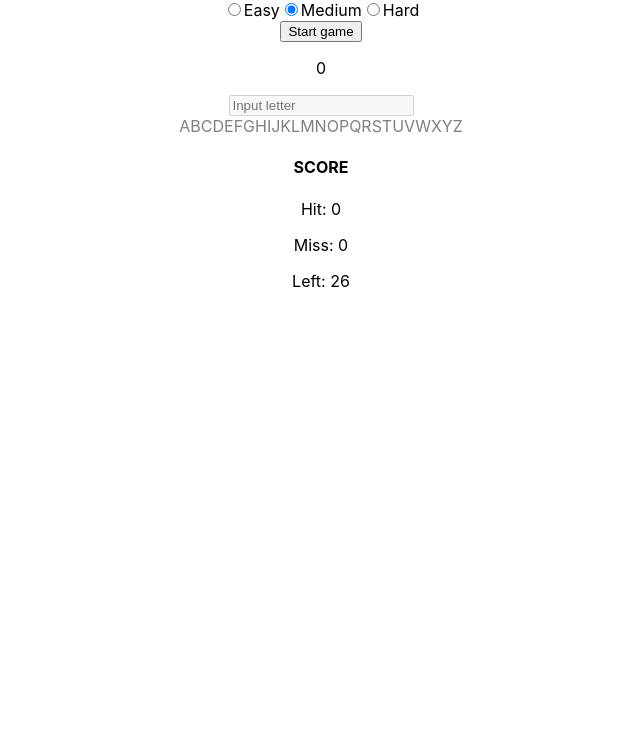
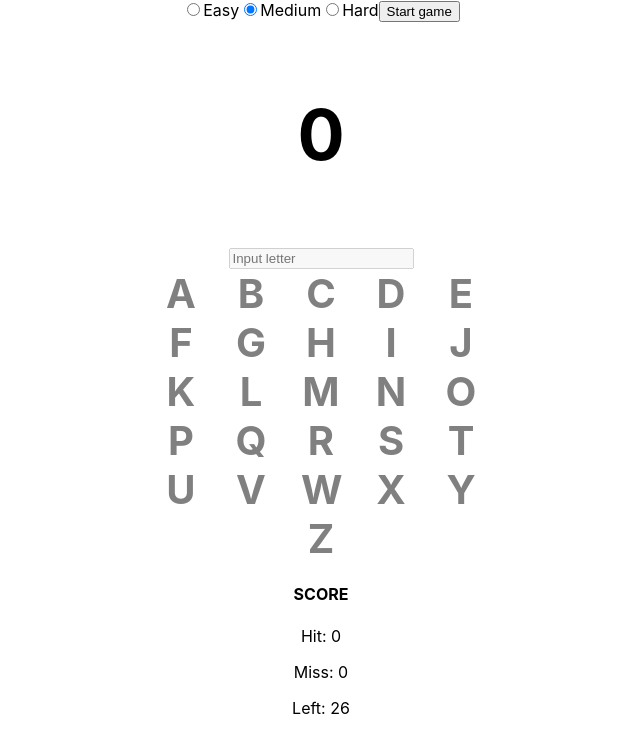
Before and after one commit to veljkovicm/alphabet-reflex-game, a React (Create React App) app: page / in a window 1280 px wide. Shown: the top 752 px of the page, without its empty margins (319-959 px from the left). Built offline with nearby package versions, Linux system fonts and the light colour scheme.

Commit message:
Refactor: Move components to separate folder

```diff
--- a/src/App.css
+++ b/src/App.css
@@ -1,3 +1,27 @@
 .App {
   text-align: center;
 }
+
+.current-letter {
+  font-size: 70px;
+  font-weight: bold;;
+}
+
+
+
+.letters-wrapper {
+  display: flex;
+  flex-wrap: wrap;
+  max-width: 400px;
+  justify-content: center;
+  align-items: center;
+  margin: 0 auto;
+}
+
+.letters-wrapper span {
+  display: block;
+  width: 40px;
+  padding: 0 15px;
+  font-size: 40px;
+  font-weight: bold;
+}
--- a/src/App.jsx
+++ b/src/App.jsx
@@ -1,8 +1,15 @@
 import { useState, useEffect } from 'react';
-import { colors } from './constants';
-
+import { difficultyOptions } from './constants';
+import {
+  Button,
+  Difficulty,
+  LetterBoard,
+  ScoreBoard,
+  Input,
+} from './components';
 
 import './App.css';
+
 
 const App = () => {
   const alphabet = String.fromCharCode(...Array(123).keys()).slice(97).split('');
@@ -41,7 +48,7 @@ const App = () => {
 
   const generateNumber = () => {
     if(myInterval === 0) {
-      setMyInterval(3000);
+      setMyInterval(difficultyOptions[difficulty].timeout);
     }
     setInputVal('');
 
@@ -113,36 +120,26 @@ const App = () => {
     });
   }
 
-  const lettersMarkup = (
-    letters.map((l) => (
-      <span key={l.position}  style={{ color: colors[l.status] }}>{l.letter.toUpperCase()}</span>
-    ))
-  );
-
   return (
     <div className="App">
-      <div>
-        <label><input type="radio" value="easy" checked={difficulty === 'easy'} onChange={() => setDifficulty('easy')} />Easy</label>
-        <label><input type="radio" value="medium" checked={difficulty === 'medium'} onChange={() => setDifficulty('medium')} />Medium</label>
-        <label><input type="radio" value="hard"  checked={difficulty === 'hard'} onChange={() => setDifficulty('hard')} />Hard</label>
-      </div>
-      <button type="button" onClick={!gameInProgress ? startGame : stopGame}>{!gameInProgress ? 'Start game' : 'Stop game'}</button>
-      <p>{current}</p>
-      <input
-        disabled={!gameInProgress}
-        type="text"
-        onChange={guessNumber}
-        value={inputVal}
-        maxLength="1"
-        placeholder="Input letter"
+      <Difficulty
+        difficulty={difficulty}
+        setDifficulty={setDifficulty}
+        gameInProgress={gameInProgress}
       />
-      <div className="letters-wrapper">{lettersMarkup}</div>
-      <div>
-        <h4>SCORE</h4>
-        <p>{`Hit: ${score.hit}`}</p>
-        <p>{`Miss: ${score.miss}`}</p>
-        <p>{`Left: ${score.left}`}</p>
-      </div>
+      <Button
+        gameInProgress={gameInProgress}
+        startGame={startGame}
+        stopGame={stopGame}
+      />
+      <p className="current-letter">{current}</p>
+      <Input
+        gameInProgress={gameInProgress}
+        guessNumber={guessNumber}
+        inputVal={inputVal}
+      />
+      <LetterBoard letters={letters} />
+      <ScoreBoard score={score} />
     </div>
   );
 }
--- /dev/null
+++ b/src/components/Button.jsx
@@ -0,0 +1,23 @@
+import PropTypes from 'prop-types';
+
+const Button = (props) => {
+  const {
+    gameInProgress,
+    startGame,
+    stopGame,
+  } = props;
+
+  return (
+    <>
+      <button type="button" onClick={!gameInProgress ? startGame : stopGame}>{!gameInProgress ? 'Start game' : 'Stop game'}</button>
+    </>
+  )
+}
+
+Button.propTypes = {
+  gameInProgress: PropTypes.bool.isRequired,
+  startGame: PropTypes.func.isRequired,
+  stopGame: PropTypes.func.isRequired,
+}
+
+export default Button;
--- /dev/null
+++ b/src/components/Difficulty.jsx
@@ -0,0 +1,37 @@
+import PropTypes from 'prop-types';
+import { difficultyOptions } from '../constants';
+
+const Difficulty = (props) => {
+  const {
+    difficulty,
+    setDifficulty,
+    gameInProgress,
+  } = props;
+
+  const inputMarkup = (
+    Object.keys(difficultyOptions).map((e) => (
+      <label key={difficultyOptions[e].value}>
+        <input
+          type="radio"
+          disabled={gameInProgress}
+          value={difficultyOptions[e].value}
+          checked={difficulty === difficultyOptions[e].value}
+          onChange={() => setDifficulty(difficultyOptions[e].value)}
+        />
+        {difficultyOptions[e].title}
+      </label>
+    ))
+  )
+
+  return (
+    <>{inputMarkup}</>
+  )
+}
+
+Difficulty.propTypes = {
+  difficulty: PropTypes.string.isRequired,
+  setDifficulty: PropTypes.func.isRequired,
+  gameInProgress: PropTypes.bool.isRequired,
+}
+
+export default Difficulty;
--- /dev/null
+++ b/src/components/Input.jsx
@@ -0,0 +1,30 @@
+import PropTypes from 'prop-types';
+
+const Input = (props) => {
+  const {
+    gameInProgress,
+    guessNumber,
+    inputVal,
+  } = props;
+
+  return (
+    <>
+      <input
+        disabled={!gameInProgress}
+        type="text"
+        onChange={guessNumber}
+        value={inputVal}
+        maxLength="1"
+        placeholder="Input letter"
+      />
+    </>
+  )
+}
+
+Input.propTypes = {
+  gameInProgress: PropTypes.bool.isRequired,
+  guessNumber: PropTypes.func.isRequired,
+  inputVal: PropTypes.string.isRequired,
+}
+
+export default Input;
--- /dev/null
+++ b/src/components/LetterBoard.jsx
@@ -0,0 +1,20 @@
+import PropTypes from 'prop-types';
+import { colors } from '../constants';
+
+const LetterBoard = ({ letters }) => {
+  const lettersMarkup = (
+    letters.map((l) => (
+      <span key={l.position} style={{ color: colors[l.status] }}>{l.letter.toUpperCase()}</span>
+    ))
+  )
+
+  return (
+    <div className="letters-wrapper">{lettersMarkup}</div>
+  )
+}
+
+LetterBoard.propTypes = {
+  letters: PropTypes.array,
+}
+
+export default LetterBoard;
--- /dev/null
+++ b/src/components/ScoreBoard.jsx
@@ -0,0 +1,18 @@
+import PropTypes from 'prop-types';
+
+const ScoreBoard = ({ score }) => {
+  return (
+    <>
+      <h4>SCORE</h4>
+      <p>{`Hit: ${score.hit}`}</p>
+      <p>{`Miss: ${score.miss}`}</p>
+      <p>{`Left: ${score.left}`}</p>
+    </>
+  )
+}
+
+ScoreBoard.propTypes = {
+  score: PropTypes.object,
+}
+
+export default ScoreBoard;
--- /dev/null
+++ b/src/components/index.js
@@ -0,0 +1,5 @@
+export { default as Button } from './Button.jsx';
+export { default as Difficulty } from './Difficulty.jsx';
+export { default as Input } from './Input.jsx';
+export { default as LetterBoard } from './LetterBoard.jsx';
+export { default as ScoreBoard } from './ScoreBoard.jsx';
--- a/src/constants.js
+++ b/src/constants.js
@@ -3,3 +3,21 @@ export const colors = {
   miss: 'red',
   open: 'gray',
 }
+
+export const difficultyOptions = {
+  easy: {
+    timeout: 5000,
+    title: 'Easy',
+    value: 'easy',
+  },
+  medium: {
+    timeout: 3500,
+    title: 'Medium',
+    value: 'medium',
+  },
+  hard: {
+    timeout: 2000,
+    title: 'Hard',
+    value: 'hard',
+  },
+}
```
